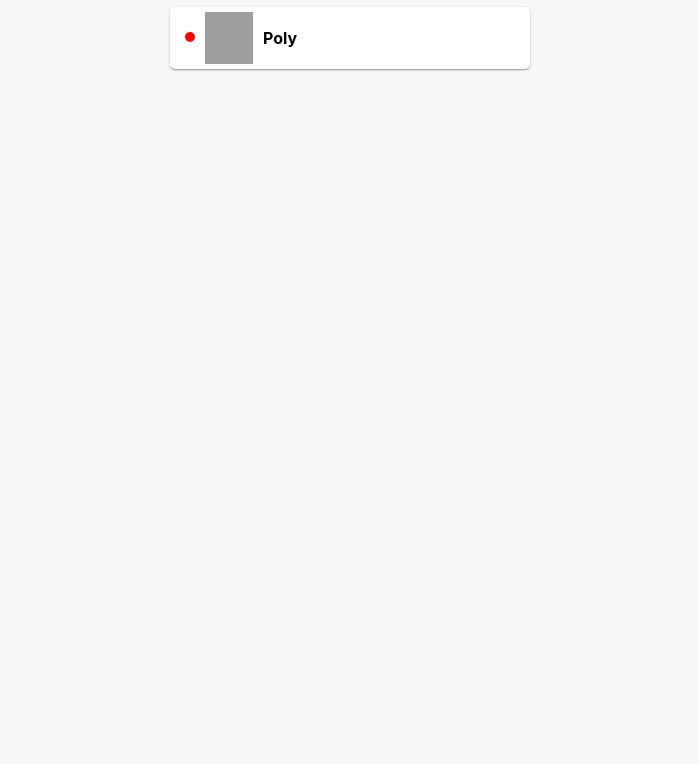
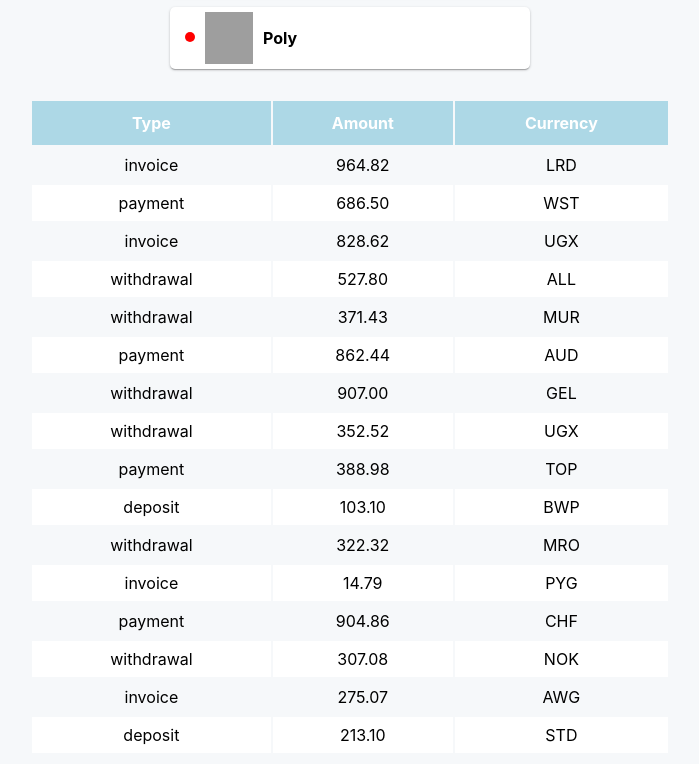
Before and after one commit to pra78/goit-react-hw-01-components, a React (Create React App) app: page / in a window 1280 px wide. Shown: the part 1188-1952 px from the top of the page, without its empty margins (290-989 px from the left). Before the commit the page ends 1267 px from the top, so only its background shows below. Built offline with nearby package versions, Linux system fonts and the light colour scheme; grey boxes are pictures that could not be loaded.

Commit message:
task 4 complete

```diff
--- a/src/components/App.jsx
+++ b/src/components/App.jsx
@@ -1,9 +1,11 @@
 import { Profile } from "./Profile/Profile";
 import { Statistics } from "./Statistics/Statistics";
 import { Friends } from "./Friends/Friends";
+import { TransactionHistory } from "./TransactionHistory/TransactionHistory";
 import user from '../user.json';
 import data from '../data.json';
 import friends from '../friends.json';
+import transactions from '../transactions.json';
 
 export const App = () => {
   return (
@@ -12,6 +14,7 @@
       <Statistics title="Upload stats" stats={data} />
       <Statistics stats={data} />
       <Friends friends={friends} />
+      <TransactionHistory items={transactions} />
     </div>
   );
 };
--- /dev/null
+++ b/src/components/TransactionHistory/TransactionHistory.jsx
@@ -0,0 +1,30 @@
+import { TransactionItem } from "components/TransactionItem/TransactionItem";
+import PropTypes from "prop-types";
+import { THead, TransactionHistoryTable } from "./TransactionHistory.styled";
+
+export const TransactionHistory = ({ items }) => {
+    return <TransactionHistoryTable>
+        <thead>
+            <tr>
+                <THead>Type</THead>
+                <THead>Amount</THead>
+                <THead>Currency</THead>
+            </tr>
+        </thead>
+
+        <tbody>
+            {items.map(({ id, type, amount, currency }) => (
+                <TransactionItem key={id} type={type} amount={amount} currency={currency} />
+            ))}
+        </tbody>
+    </TransactionHistoryTable>;
+}
+
+TransactionHistory.propTypes = {
+    items: PropTypes.arrayOf(PropTypes.exact({
+        id: PropTypes.string.isRequired,
+        type: PropTypes.string.isRequired,
+        amount: PropTypes.string.isRequired,
+        currency: PropTypes.string.isRequired,
+    }))
+}
--- /dev/null
+++ b/src/components/TransactionHistory/TransactionHistory.styled.jsx
@@ -0,0 +1,13 @@
+import styled from '@emotion/styled';
+
+export const TransactionHistoryTable = styled.table`
+    margin: 30px auto;
+    width: 50%;
+`;
+
+export const THead = styled.th`
+    padding: 12px 0;
+    text-align: center;
+    background-color: lightblue;
+    color: white;
+`;
--- /dev/null
+++ b/src/components/TransactionItem/TransactionItem.jsx
@@ -0,0 +1,16 @@
+import PropTypes from "prop-types";
+import { TransactionItemRow } from "./TransactionItem.styled";
+
+export const TransactionItem = ({type, amount, currency}) => {
+    return <TransactionItemRow>
+        <td>{type}</td>
+        <td>{amount}</td>
+        <td>{currency}</td>
+    </TransactionItemRow>;
+};
+
+TransactionItem.propTypes = {
+    type: PropTypes.string.isRequired,
+    amount: PropTypes.string.isRequired,
+    currency: PropTypes.string.isRequired,
+}
--- /dev/null
+++ b/src/components/TransactionItem/TransactionItem.styled.jsx
@@ -0,0 +1,10 @@
+import styled from '@emotion/styled';
+
+export const TransactionItemRow = styled.tr`
+    text-align: center;
+    height: 36px;
+
+    &:nth-child(even) {
+        background-color: white;
+    }
+`;
--- a/src/index.css
+++ b/src/index.css
@@ -21,7 +21,11 @@
 h4,
 h5,
 h6,
-ul {
+ul,
+table,
+th,
+tr,
+td {
   margin: 0;
   padding: 0;
 }
--- /dev/null
+++ b/src/transactions.json
@@ -0,0 +1,122 @@
+[
+  {
+    "id": "1e0700a2-5183-4291-85cc-2065a036a683",
+    "type": "invoice",
+    "amount": "964.82",
+    "currency": "LRD"
+  },
+  {
+    "id": "a30f821b-4d25-4ff0-abdd-e340b3f0dd2b",
+    "type": "payment",
+    "amount": "686.50",
+    "currency": "WST"
+  },
+  {
+    "id": "44dca67a-8e5a-4798-bf8e-b15efd4e1abd",
+    "type": "invoice",
+    "amount": "828.62",
+    "currency": "UGX"
+  },
+  {
+    "id": "ea8ed3dc-2b68-4a53-905a-53ecb0adef33",
+    "type": "withdrawal",
+    "amount": "527.80",
+    "currency": "ALL"
+  },
+  {
+    "id": "ea76146a-0b00-4b80-bc02-a8c822176712",
+    "type": "withdrawal",
+    "amount": "371.43",
+    "currency": "MUR"
+  },
+  {
+    "id": "63ca02f9-d637-46b5-9237-f3b24425e029",
+    "type": "payment",
+    "amount": "862.44",
+    "currency": "AUD"
+  },
+  {
+    "id": "ed0263e8-59a5-4bf1-87e0-2bb88e53dc34",
+    "type": "withdrawal",
+    "amount": "907.00",
+    "currency": "GEL"
+  },
+  {
+    "id": "6013bad0-750c-4691-8bc2-d8f2b43969c4",
+    "type": "withdrawal",
+    "amount": "352.52",
+    "currency": "UGX"
+  },
+  {
+    "id": "252c7be4-8b06-4fa7-8d42-61fb835b70d5",
+    "type": "payment",
+    "amount": "388.98",
+    "currency": "TOP"
+  },
+  {
+    "id": "4eaab41b-b967-40ac-82ed-85fc66f646f1",
+    "type": "deposit",
+    "amount": "103.10",
+    "currency": "BWP"
+  },
+  {
+    "id": "9648a350-8469-42d5-8bf3-18090de5fe67",
+    "type": "withdrawal",
+    "amount": "322.32",
+    "currency": "MRO"
+  },
+  {
+    "id": "9c5c25fb-1a95-4b2f-8d1f-4c4426d677cc",
+    "type": "invoice",
+    "amount": "14.79",
+    "currency": "PYG"
+  },
+  {
+    "id": "43ef232c-80e9-4d6f-b48a-b22405620de3",
+    "type": "payment",
+    "amount": "904.86",
+    "currency": "CHF"
+  },
+  {
+    "id": "5161682e-e620-4019-ab0a-24ceb10fbd20",
+    "type": "withdrawal",
+    "amount": "307.08",
+    "currency": "NOK"
+  },
+  {
+    "id": "7b119d71-42e6-4c42-a141-6818b07bb9ff",
+    "type": "invoice",
+    "amount": "275.07",
+    "currency": "AWG"
+  },
+  {
+    "id": "a4f65722-65c4-4c28-b1f4-b8ed988bb205",
+    "type": "deposit",
+    "amount": "213.10",
+    "currency": "STD"
+  },
+  {
+    "id": "c6e5784b-0ca3-48d6-86e5-b5128af5a523",
+    "type": "invoice",
+    "amount": "116.11",
+    "currency": "CUP CUC"
+  },
+  {
+    "id": "c9ebed6a-3a02-4b49-ac0d-0534b51f2bfd",
+    "type": "invoice",
+    "amount": "878.67",
+    "currency": "HKD"
+  },
+  {
+    "id": "a4a98b0e-b22c-438b-9f83-de2df52110c8",
+    "type": "invoice",
+    "amount": "725.03",
+    "currency": "UYU UYI"
+  },
+  {
+    "id": "b39bfa7a-0166-4c47-94d6-87d20590f746",
+    "type": "payment",
+    "amount": "405.45",
+    "currency": "MDL"
+  }
+]
```
